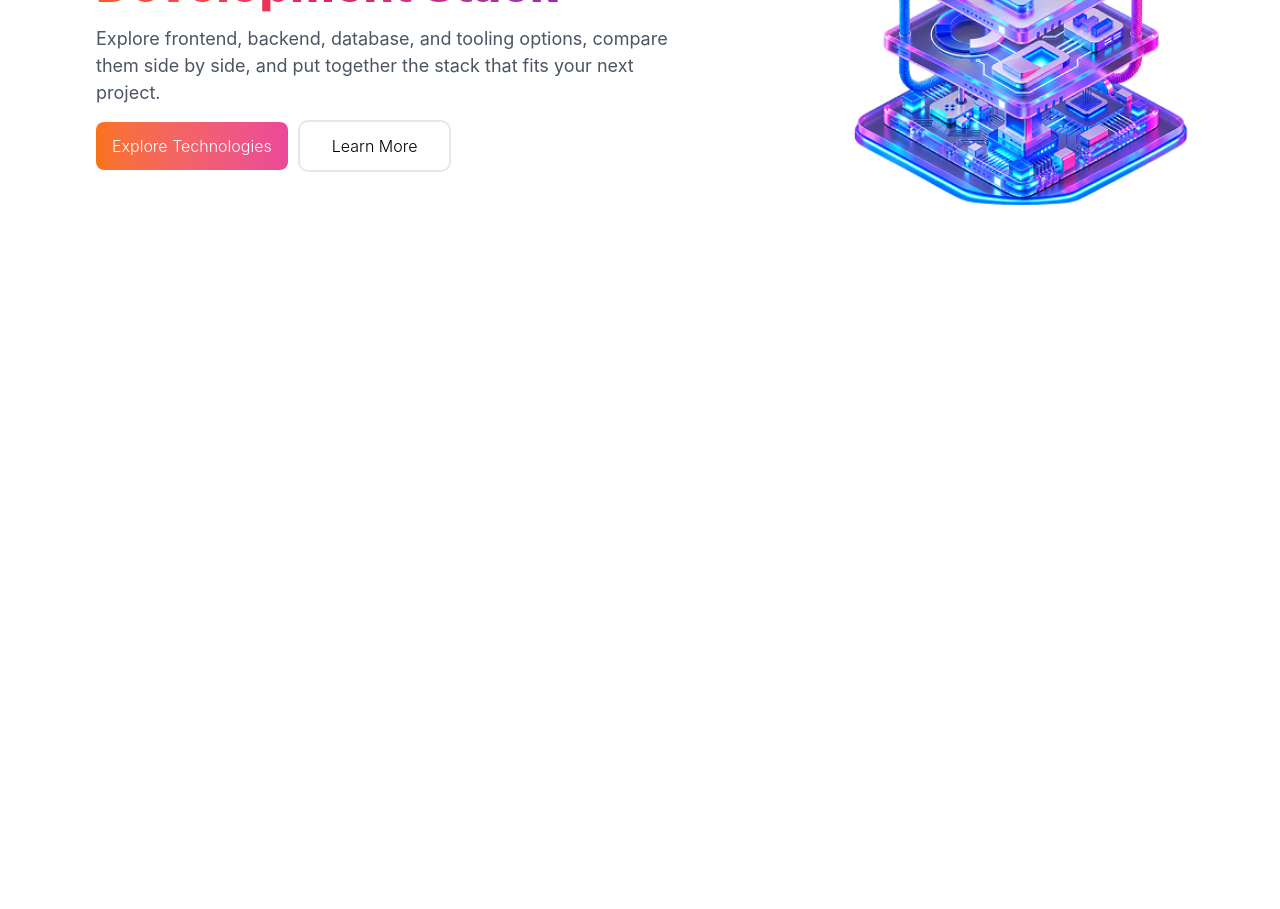
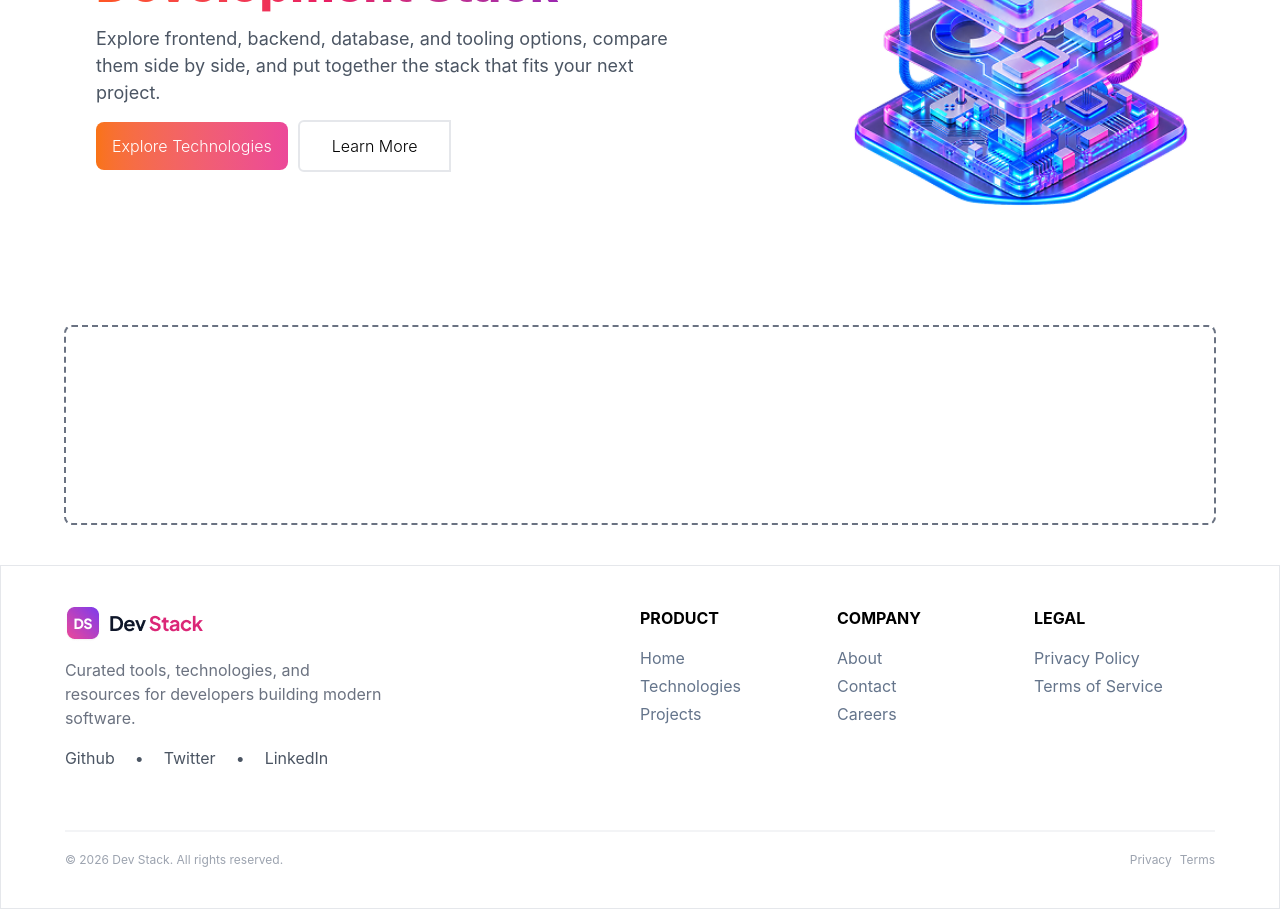
Before and after one commit to Samz6293/ph-assignment-5, a React (Vite) app: page / in a window 1280 px wide. Shown: the part 260-1169 px from the top of the page. Before the commit the page ends 800 px from the top, so only its background shows below. Built offline with nearby package versions, Linux system fonts and the light colour scheme.

Commit message:
Add Footer and TechStack (placeholder)

```diff
--- a/src/App.tsx
+++ b/src/App.tsx
@@ -1,11 +1,15 @@
+import Footer from "./components/Footer"
 import Hero from "./components/Hero"
 import Nav from "./components/Nav"
+import TechStacks from "./components/TechStack/TechStacks"
 
 function App() {
     return (
         <>
             <Nav />
             <Hero />
+            <TechStacks />
+            <Footer />
         </>
     )
 }
--- /dev/null
+++ b/src/components/Footer.tsx
@@ -0,0 +1,76 @@
+import logo from "../Assets/logo-text.png"
+const Footer = () => {
+    return (
+        <>
+            <footer className="border border-gray-200">
+                <div className="content-box-s flex flex-col py-10 gap-5 items-center
+                md:items-start">
+
+                    <div className="flex justify-center w-full
+                    md:pb-10 md:justify-between">
+                        {/* left side on big screens */}
+                        <div className="flex flex-col items-center  text-center gap-4 max-w-[320px]
+                        md:items-start md:text-start">
+                            <img className="block" src={logo} alt="Dev Stack Logo" />
+                            <p className="text-[#6B7280]">Curated tools, technologies,
+                            and resources for developers building modern software.</p>
+                            <div className="flex justify-between gap-5 text-[#4B5563]">
+                                <a href="#">Github</a>
+                                <p>•</p>
+                                <a href="#">Twitter</a>
+                                <p>•</p>
+                                <a href="#">LinkedIn</a>
+                            </div>
+                        </div>
+
+                        {/* right side on big screens */}
+                        <div className="hidden  w-[50%] justify-around gap-4
+                        md:flex">
+
+                            <div className="flex flex-col gap-4 w-1/3">
+                                <h3 className="font-bold">PRODUCT</h3>
+                                <div className="flex flex-col gap-1 text-[#64748B]">
+                                    <a href="#">Home</a>
+                                    <a href="#">Technologies</a>
+                                    <a href="#">Projects</a>
+                                </div>
+                            </div>
+
+                            <div className="flex flex-col gap-4 w-1/3">
+                                <h3 className="font-bold">COMPANY</h3>
+                                <div className="flex flex-col gap-1 text-[#64748B]">
+                                    <a href="#">About</a>
+                                    <a href="#">Contact</a>
+                                    <a href="#">Careers</a>
+                                </div>
+                            </div>
+
+                            <div className="flex flex-col gap-4 w-1/3">
+                                <h3 className="font-bold">LEGAL</h3>
+                                <div className="flex flex-col gap-1 text-[#64748B]">
+                                    <a href="#">Privacy Policy</a>
+                                    <a href="#">Terms of Service</a>
+                                </div>
+                            </div>
+
+                        </div>
+                    </div>
+
+                    <div className=" bg-[#F3F4F6] w-full h-0.5"/>
+
+                    <div className="flex w-full justify-between text-xs text-[#9CA3AF]">
+                        <p>&copy; 2026 Dev Stack. All rights reserved.</p>
+                        <div className="flex gap-2">
+                            <a href="#">Privacy</a>
+                            <a href="#">Terms</a>
+                        </div>
+                    </div>
+
+                </div>
+
+            </footer>
+        </>
+    )
+}
+
+export default Footer
--- a/src/components/Hero.tsx
+++ b/src/components/Hero.tsx
@@ -20,8 +20,8 @@ const Hero = () => {
 
                     <div className="flex gap-3 font-light justify-center
                     md:justify-start">
-                        <button className="orange-pink text-white px-4 py-3 rounded-lg">Explore Technologies</button>
-                        <button className="px-8 py-3 outline-2 outline-[#E5E7EB] rounded-lg">Learn More</button>
+                        <button className="orange-pink text-white px-4 py-3 rounded-lg cursor-pointer">Explore Technologies</button>
+                        <button className="px-8 py-3 outline-2 outline-[#E5E7EB] rounded-l cursor-pointer">Learn More</button>
                     </div>
                 </div>
 
--- a/src/components/Nav.tsx
+++ b/src/components/Nav.tsx
@@ -3,7 +3,7 @@ import logo from "../Assets/logo-text.png"
 
 const Nav = () => {
     return (
-        <nav className="sticky top-0 border border-gray-200 text-[10px]
+        <nav className="sticky top-0 z-50 border bg-white border-gray-200 text-[10px]
         sm:text-xs lg:text-sm">
             <div className="content-box-s grid grid-cols-3 items-center pt-2 pb-1
             sm:p-3 sm:content-box">
--- /dev/null
+++ b/src/components/TechStack/TechStacks.tsx
@@ -0,0 +1,10 @@
+
+const TechStacks = () => {
+    return (
+        <>
+            <div className="content-box-s h-50 border-2 border-dashed border-gray-500 rounded-lg my-10"></div>
+        </>
+    )
+}
+
+export default TechStacks
```
